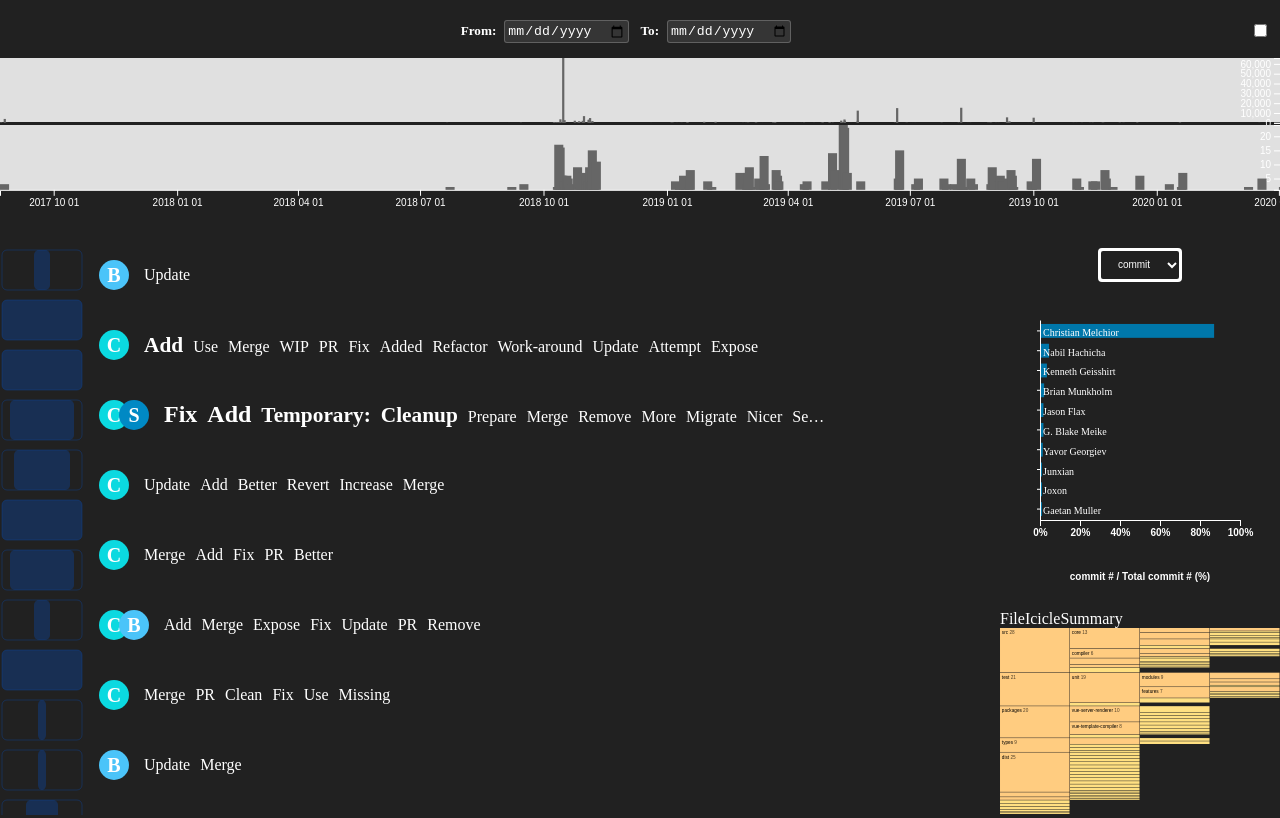
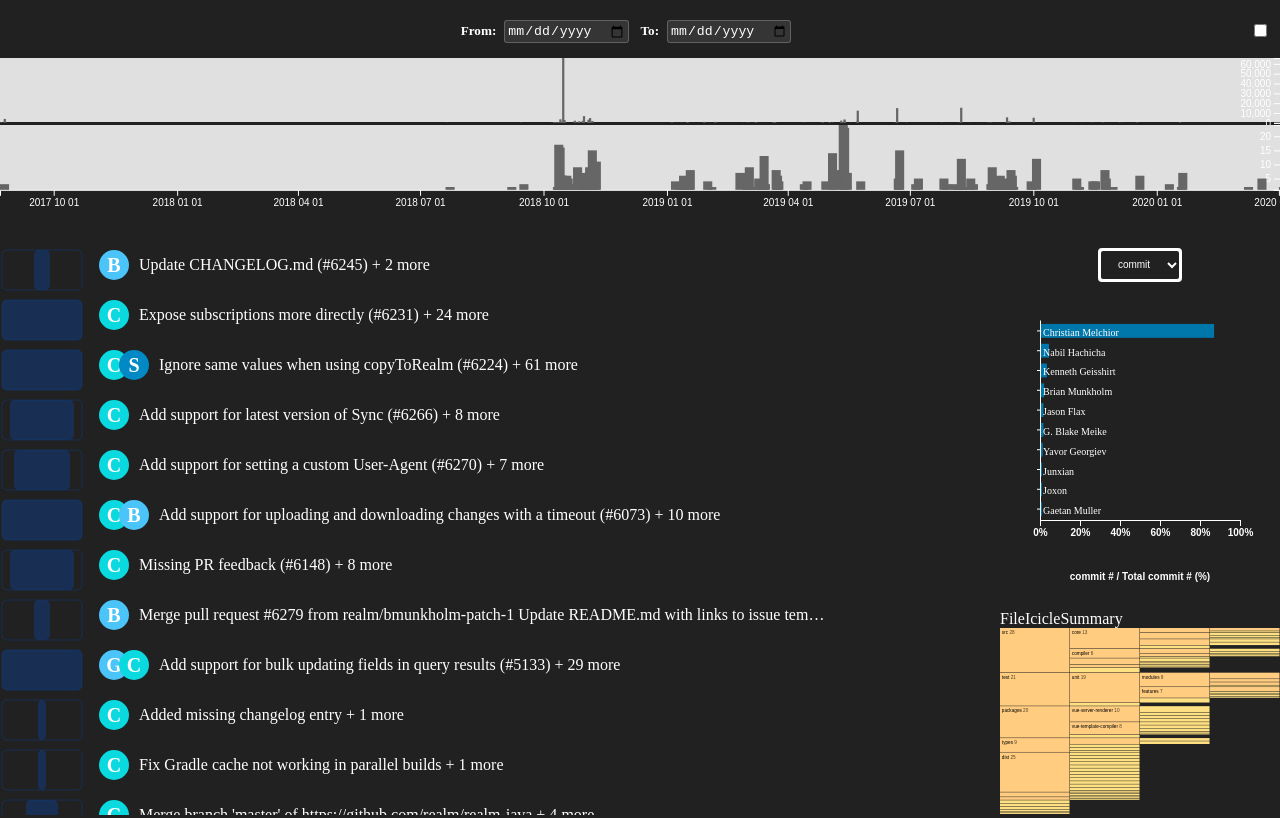
Before and after one commit to githru/githru-vscode-ext, a React (Create React App) app in the folder packages/view/: page / in a window 1280 px wide. Built offline with nearby package versions, Linux system fonts and the light colour scheme.

Commit message:
fix(view): fix summary issues #146

```diff
--- a/packages/view/src/components/VerticalClusterList/Summary/Summary.scss
+++ b/packages/view/src/components/VerticalClusterList/Summary/Summary.scss
@@ -7,9 +7,9 @@
 }
 
 @mixin shadow {
-  -webkit-box-shadow: 0px 0px 3px 1px rgba(50, 50, 50, 0.4);
-  -moz-box-shadow: 0px 0px 3px 1px rgba(50, 50, 50, 0.4);
-  box-shadow: 0px 0px 3px 1px rgba(50, 50, 50, 0.4);
+  -webkit-box-shadow: 0px 0px 3px 1px rgba(100, 100, 100, 0.4);
+  -moz-box-shadow: 0px 0px 3px 1px rgba(100, 100, 100, 0.4);
+  box-shadow: 0px 0px 3px 1px rgba(100, 100, 100, 0.4);
 }
 
 @mixin border($border--radius) {
@@ -35,15 +35,15 @@
   .cluster {
     align-items: center;
     width: 85%;
-    padding: 10px 0;
+    padding: 5px 0;
   }
 
   .summary {
     display: flex;
     align-items: center;
     flex-direction: row;
-    padding-top: 10px;
-    padding-bottom: 10px;
+    padding-top: 5px;
+    padding-bottom: 5px;
   }
 
   .nameBox {
@@ -106,7 +106,7 @@
 
       color: #ffffff;
       font-size: 12px;
-      padding: 7px 12px;
+      padding: 0px 12px;
       margin-bottom: 10px;
       width: auto;
       min-width: max-content;
@@ -118,17 +118,21 @@
 
     &:hover::after {
       left: 100%;
-      background-color: rgba(34, 34, 34, 0.8);
+      background-color: rgba(0, 119, 170, 0.8);
       opacity: 1;
     }
   }
 
-  .keywords {
+  .contents {
     width: 100%;
     white-space: nowrap;
     overflow: hidden;
     text-overflow: ellipsis;
     margin-left: 15px;
+  }
+
+  .more {
+    cursor: pointer;
   }
 
   .keyword {
--- a/packages/view/src/components/VerticalClusterList/Summary/Summary.tsx
+++ b/packages/view/src/components/VerticalClusterList/Summary/Summary.tsx
@@ -6,7 +6,7 @@ import { Detail } from "components";
 import { selectedDataUpdater } from "../VerticalClusterList.util";
 
 import { AuthorName } from "./AuthorName";
-import type { Cluster, Keyword } from "./Summary.type";
+import type { Cluster } from "./Summary.type";
 import { getClusterById, getInitData } from "./Summary.util";
 
 import "./Summary.scss";
@@ -51,21 +51,9 @@ const Summary = ({ data, selectedData, setSelectedData }: SummaryProps) => {
                     }
                   )}
                 </span>
-                <span className="keywords">
-                  {cluster.summary.keywords.map((keywordObj: Keyword) => {
-                    let size = "small";
-                    if (keywordObj.count > 3) size = "medium";
-                    if (keywordObj.count > 6) size = "large";
-
-                    return (
-                      <span
-                        key={`${cluster.clusterId}-${keywordObj.keyword}`}
-                        className={["keyword", size].join(" ")}
-                      >
-                        {keywordObj.keyword}
-                      </span>
-                    );
-                  })}
+                <span className="contents">
+                  {`${cluster.summary.content.message} + ${cluster.summary.content.count}`}
+                  <span className="more">{` more`}</span>
                 </span>
               </p>
             </div>
--- a/packages/view/src/components/VerticalClusterList/Summary/Summary.util.ts
+++ b/packages/view/src/components/VerticalClusterList/Summary/Summary.util.ts
@@ -13,7 +13,12 @@ export function getInitData({ data }: GlobalProps) {
       clusterId: clusterNode.commitNodeList[0].clusterId,
       summary: {
         authorNames: [],
-        keywords: [],
+        content: {
+          message:
+            clusterNode.commitNodeList[clusterNode.commitNodeList.length - 1]
+              .commit.message,
+          count: clusterNode.commitNodeList.length,
+        },
       },
     };
 
@@ -26,23 +31,6 @@ export function getInitData({ data }: GlobalProps) {
       });
 
       cluster.summary.authorNames.push(Array.from(authorSet));
-
-      // set keywords
-      const keywordObject = {
-        keyword: commitNode.commit.message.split(" ")[0],
-        count: 1,
-      };
-
-      const findKeywordIndex = cluster.summary.keywords.findIndex(
-        (key) => key.keyword === commitNode.commit.message.split(" ")[0]
-      );
-
-      if (findKeywordIndex === -1) cluster.summary.keywords.push(keywordObject);
-      else {
-        cluster.summary.keywords[findKeywordIndex].count += 1;
-      }
-
-      cluster.summary.keywords.sort((a, b) => b.count - a.count);
 
       return commitNode;
     });
```
Also changed, not shown: packages/view/src/components/VerticalClusterList/Summary/Summary.type.ts (+6 -1 lines).
